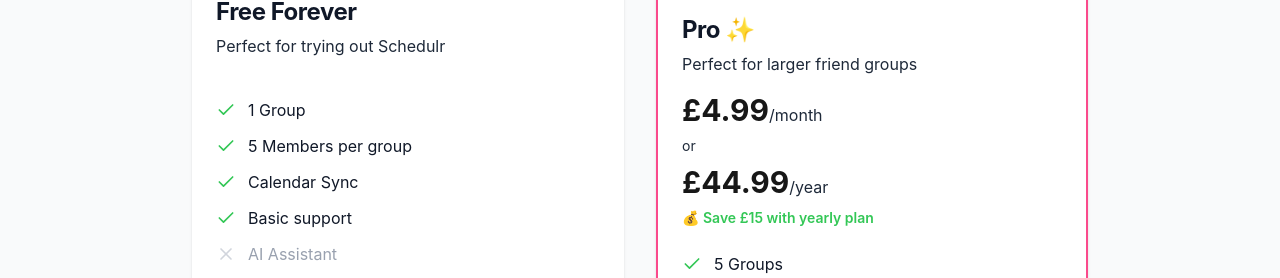
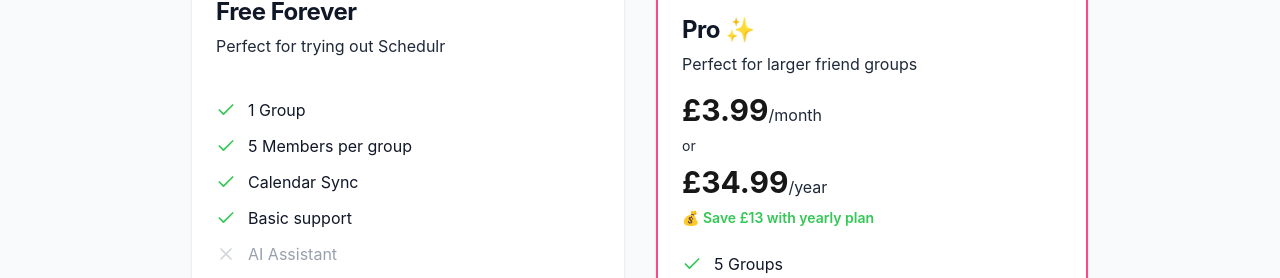
Before and after one commit to danblock97/schedulr-web, a Next.js app: page /pricing in a window 1280 px wide. Shown: the part 337-615 px from the top of the page. Built offline with nearby package versions, Linux system fonts and the light colour scheme.

Commit message:
Update Pricing component with new subscription prices and savings information. Adjust monthly price from £4.99 to £3.99, yearly price from £44.99 to £34.99, and update savings message from £15 to £13.

```diff
--- a/components/sections/Pricing.tsx
+++ b/components/sections/Pricing.tsx
@@ -73,16 +73,16 @@
               </h3>
               <p className="text-gray-800 mb-4">Perfect for larger friend groups</p>
               <div className="mb-2">
-                <span className="text-3xl font-bold">£4.99</span>
+                <span className="text-3xl font-bold">£3.99</span>
                 <span className="text-gray-800">/month</span>
               </div>
               <p className="text-sm text-gray-800 mb-2">or</p>
               <div className="mb-2">
-                <span className="text-3xl font-bold">£44.99</span>
+                <span className="text-3xl font-bold">£34.99</span>
                 <span className="text-gray-800">/year</span>
               </div>
               <p className="text-sm text-[#33C756] font-semibold">
-                💰 Save £15 with yearly plan
+                💰 Save £13 with yearly plan
               </p>
             </div>
 
```
